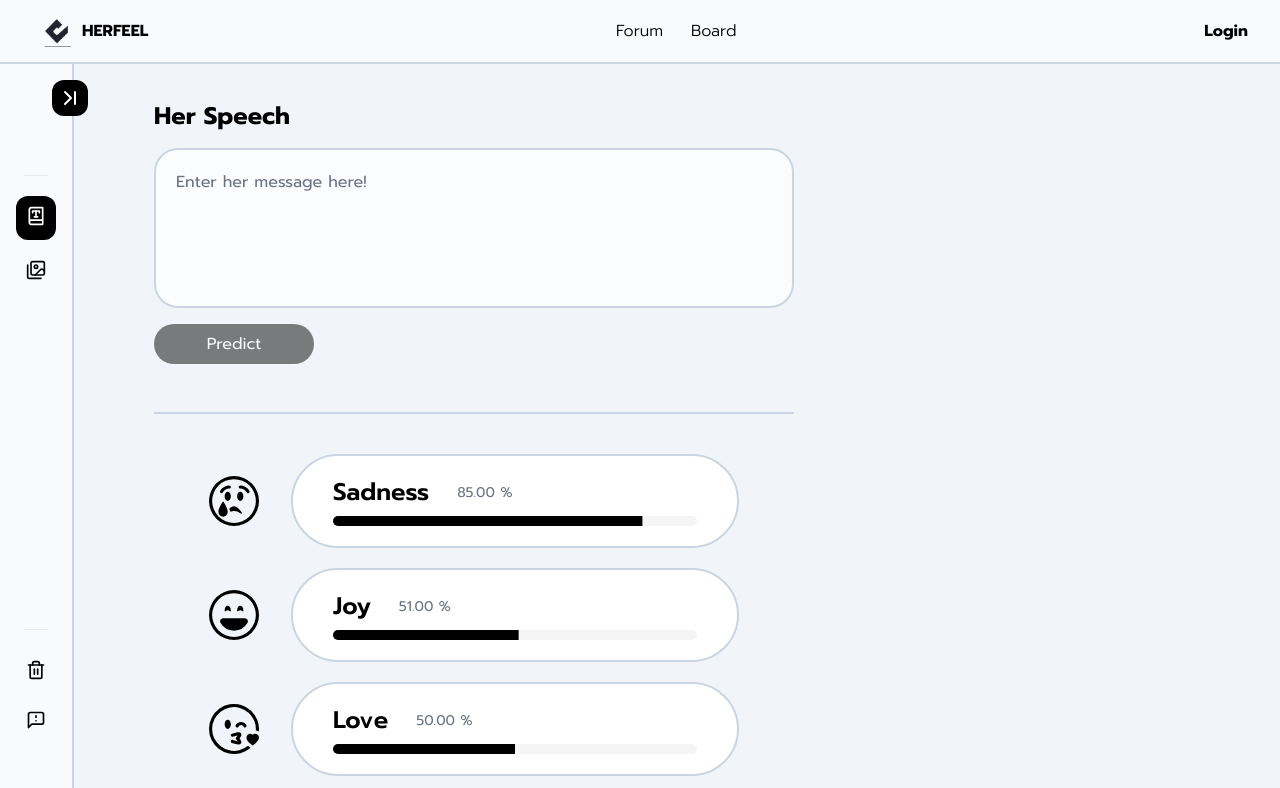
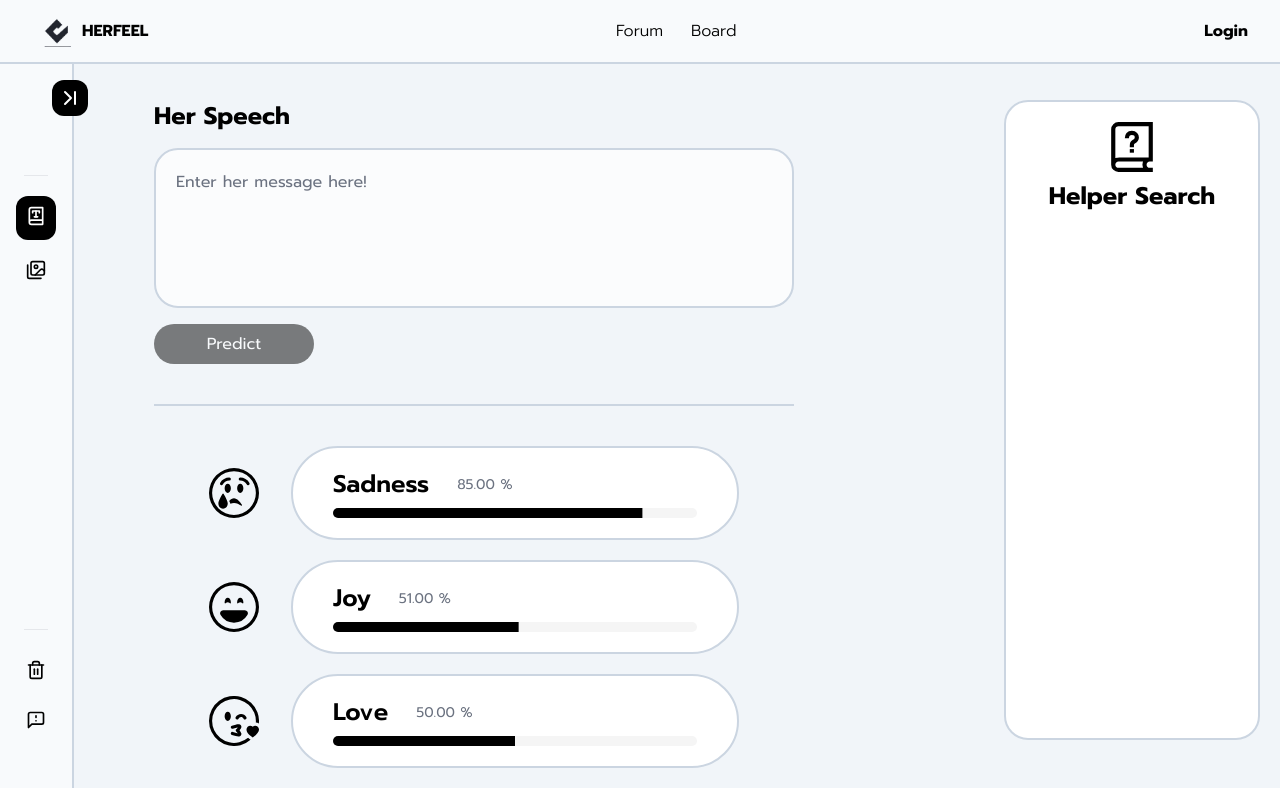
Before and after one commit to chickzilla/her-feeling-client, a Next.js app: page /text in a window 1280 px wide. Shown: the top 788 px of the page. Built offline with nearby package versions, Linux system fonts and the light colour scheme.

Commit message:
fix: fix

```diff
--- a/src/app/(board)/text/page.tsx
+++ b/src/app/(board)/text/page.tsx
@@ -1,15 +1,21 @@
+import HelperPanel from "@/components/text-board/helper-panel";
 import ResultPane from "@/components/text-board/resultPane";
 import TextAreaBoard from "@/components/text-board/text-area-board";
 
 export default function BoardTextPage() {
   return (
     <>
-      <main className="w-full pl-20 pr-5 pt-[100px] space-y-12 min-h-[100vh] overflow-y-hidden text-black bg-slate-100">
-        <div className="">
-          <TextAreaBoard />
-        </div>
-        <div>
-          <ResultPane />
+      <main className="w-full pl-20 pr-5 pt-[100px] space-y-12 min-h-[100vh] overflow-y-hidden text-black bg-slate-100 ">
+        <div className="flex flex-row justify-between">
+          <div className="flex flex-col space-y-10">
+            <div className="">
+              <TextAreaBoard />
+            </div>
+            <div>
+              <ResultPane />
+            </div>
+          </div>
+          <HelperPanel />
         </div>
       </main>
     </>
--- /dev/null
+++ b/src/components/text-board/helper-panel.tsx
@@ -0,0 +1,12 @@
+import { GrHelpBook } from "react-icons/gr";
+
+export default function HelperPanel() {
+  return (
+    <div className="flex flex-col justify-start text-center border-2 bg-white border-slate-300 w-[20vw] py-5 h-[80vh] rounded-3xl fixed right-5">
+      <div className="text-2xl font-bold text-black flex flex-col justify-center items-center space-y-2">
+        <GrHelpBook size={50} />
+        <div>Helper Search</div>
+      </div>
+    </div>
+  );
+}
```
